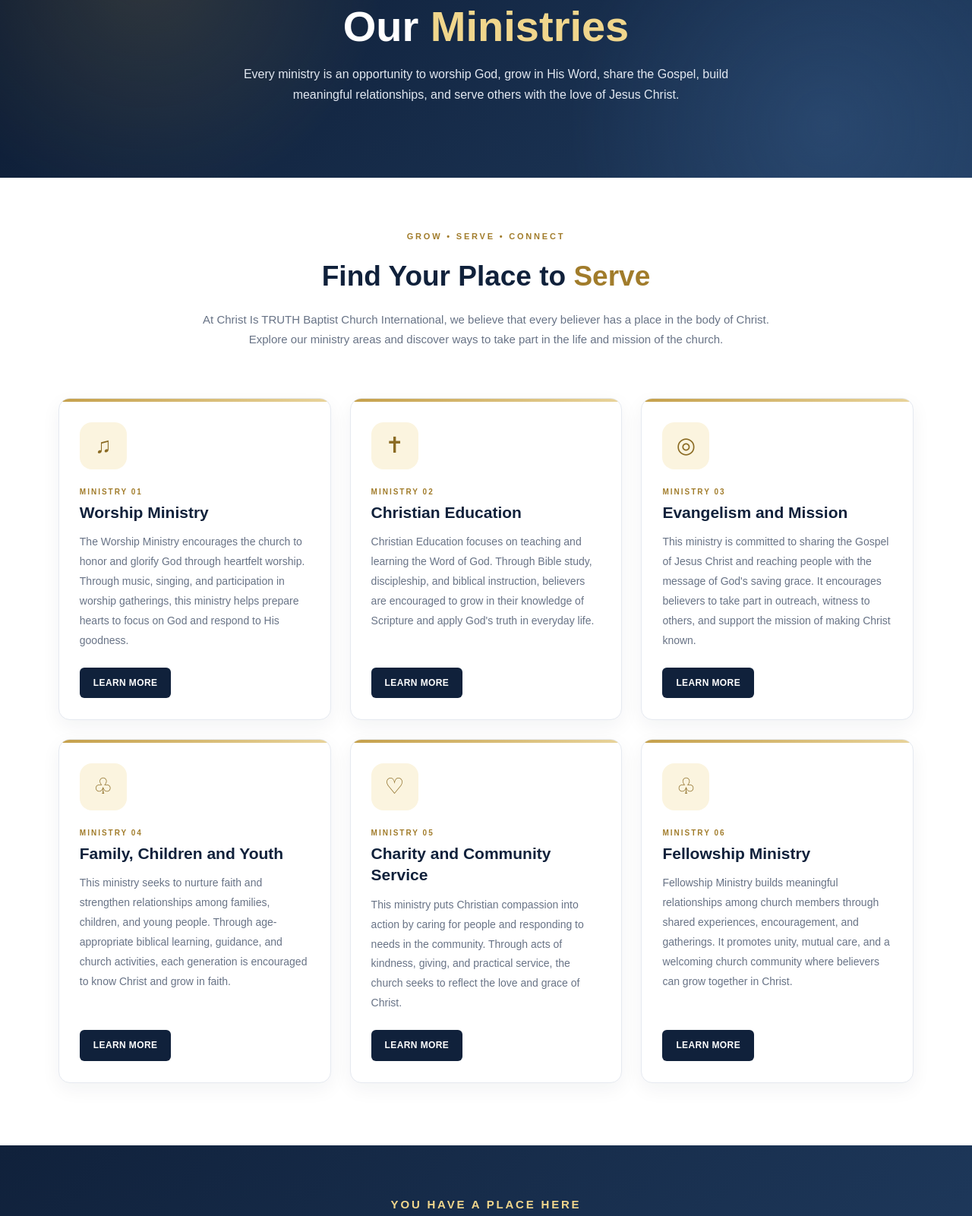
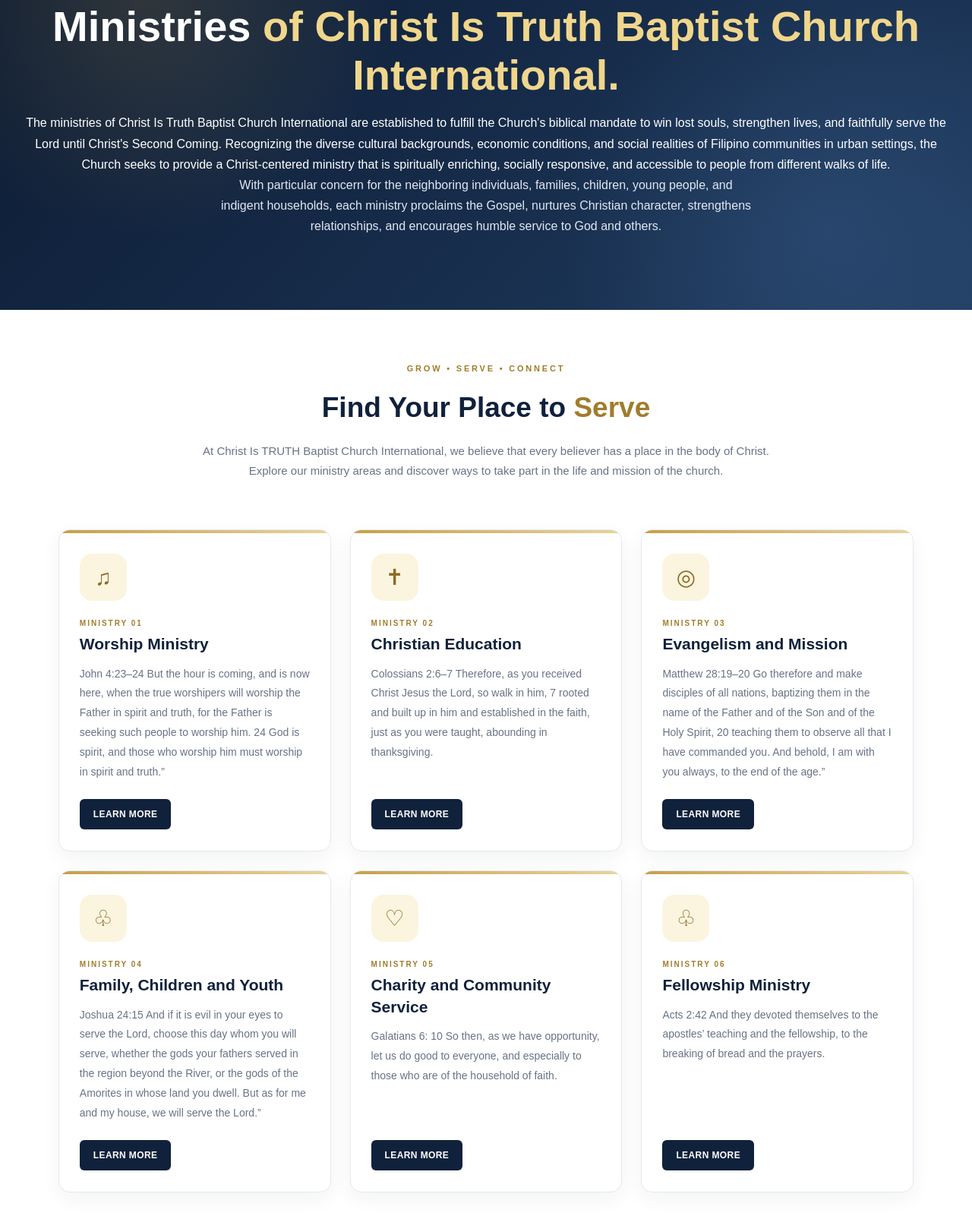
Before and after one commit to edgardataanalyst/citbc, a plain HTML site: page ministries.html in a window 1280 px wide. Shown: the part 204-1805 px from the top of the page at 76% size. Drawn offline with Linux system fonts and the light colour scheme.

Commit message:
Revise ministry section with scripture references
Updated ministry descriptions to include relevant scripture references and enhance clarity.

```diff
--- a/ministries.html
+++ b/ministries.html
@@ -73,8 +73,11 @@ nav.open{display:flex}nav a{display:block;padding:13px 8px;border-bottom:1px sol
 
 <section class="hero">
 <p class="eyebrow">SERVING GOD, SERVING OTHERS</p>
-<h1>Our <span>Ministries</span></h1>
-<p>Every ministry is an opportunity to worship God, grow in His Word, share the Gospel, build meaningful relationships, and serve others with the love of Jesus Christ.</p>
+<h1>Ministries <span>of Christ Is Truth Baptist Church International.</span></h1>
+<p>The ministries of Christ Is Truth Baptist Church International are established to fulfill the Church's biblical mandate to win lost souls, strengthen lives, and faithfully serve the Lord until Christ's Second Coming. Recognizing the diverse cultural backgrounds, economic conditions, and
+ social realities of Filipino communities in urban settings, the Church seeks to provide a Christ-centered ministry that is spiritually enriching, socially responsive, and accessible to people from different walks of life.</p>
+ <p>With particular concern for the neighboring individuals, families, children, young people, and indigent households, each ministry proclaims the Gospel, nurtures Christian character, strengthens relationships,
+  and encourages humble service to God and others.</p>
 </section>
 
 <section class="intro">
@@ -85,33 +88,30 @@ nav.open{display:flex}nav a{display:block;padding:13px 8px;border-bottom:1px sol
 
 <section class="ministries" id="ministries">
 <div class="grid">
-<article class="card"><div class="icon" aria-hidden="true">♫</div><span class="number">MINISTRY 01</span><h3>Worship Ministry</h3><p>The Worship Ministry encourages the church to honor and
- glorify God through heartfelt worship. Through music, singing, and participation in worship gatherings, this ministry helps prepare hearts to focus on God and respond to His goodness.
+<article class="card"><div class="icon" aria-hidden="true">♫</div><span class="number">MINISTRY 01</span><h3>Worship Ministry</h3><p>John 4:23–24 But the hour is coming, and is now here, when the true worshipers will
+ worship the Father in spirit and truth, for the Father is seeking such people to worship him. 24 God is spirit, and those who worship him must worship in spirit and truth.”
 </p><a class="card-btn" href="worship-ministry.html">LEARN MORE</a></article>
 
 <article class="card"><div class="icon" aria-hidden="true">✝</div><span class="number">MINISTRY 02</span><h3>Christian Education</h3>
- <p>Christian Education focuses on teaching and learning the Word of God. Through Bible study, discipleship, and biblical instruction,
-  believers are encouraged to grow in their knowledge of Scripture and apply God's truth in everyday life.</p>
+ <p>Colossians 2:6–7  Therefore, as you received Christ Jesus the Lord, so walk in him, 7 rooted and built up in him and established in the faith, just as you were taught, abounding in thanksgiving.</p>
  <a class="card-btn" href="christian-education.html">LEARN MORE</a></article>
 
 <article class="card"><div class="icon" aria-hidden="true">◎</div><span class="number">MINISTRY 03</span><h3>Evangelism and Mission</h3>
- <p>This ministry is committed to sharing the Gospel of Jesus Christ and reaching people with the message of God's saving grace.
-  It encourages believers to take part in outreach, witness to others, and support the mission of making Christ known.</p>
+ <p>Matthew 28:19–20 Go therefore and make disciples of all nations, baptizing them in the name of the Father and of the Son and of the Holy Spirit,
+  20 teaching them to observe all that I have commanded you. And behold, I am with you always, to the end of the age.”</p>
  <a class="card-btn" href="evangelism_mission.html">LEARN MORE</a></article>
 
 <article class="card"><div class="icon" aria-hidden="true">♧</div><span class="number">MINISTRY 04</span><h3>Family, Children and Youth</h3>
- <p>This ministry seeks to nurture faith and strengthen relationships among families, children, and young people. Through age-appropriate biblical learning, guidance,
-  and church activities, each generation is encouraged to know Christ and grow in faith.</p>
+ <p>Joshua 24:15 And if it is evil in your eyes to serve the Lord, choose this day whom you will serve, whether the gods your fathers served in the region beyond the River,
+  or the gods of the Amorites in whose land you dwell. But as for me and my house, we will serve the Lord.”</p>
  <a class="card-btn" href="family_children_youth.html">LEARN MORE</a></article>
 
 <article class="card"><div class="icon" aria-hidden="true">♡</div><span class="number">MINISTRY 05</span><h3>Charity and Community Service</h3>
- <p>This ministry puts Christian compassion into action by caring for people and responding to needs in the community. Through acts of kindness, giving, and practical service,
-  the church seeks to reflect the love and grace of Christ.</p>
+ <p>Galatians 6: 10 So then, as we have opportunity, let us do good to everyone, and especially to those who are of the household of faith.</p>
  <a class="card-btn" href="charity-community.html">LEARN MORE</a></article>
 
 <article class="card"><div class="icon" aria-hidden="true">♧</div><span class="number">MINISTRY 06</span><h3>Fellowship Ministry</h3>
- <p>Fellowship Ministry builds meaningful relationships among church members through shared experiences, encouragement, and gatherings.
-  It promotes unity, mutual care, and a welcoming church community where believers can grow together in Christ.</p>
+ <p>Acts 2:42 And they devoted themselves to the apostles’ teaching and the fellowship, to the breaking of bread and the prayers.</p>
  <a class="card-btn" href="fellowship.html">LEARN MORE</a></article>
 </div>
 </section>
```
